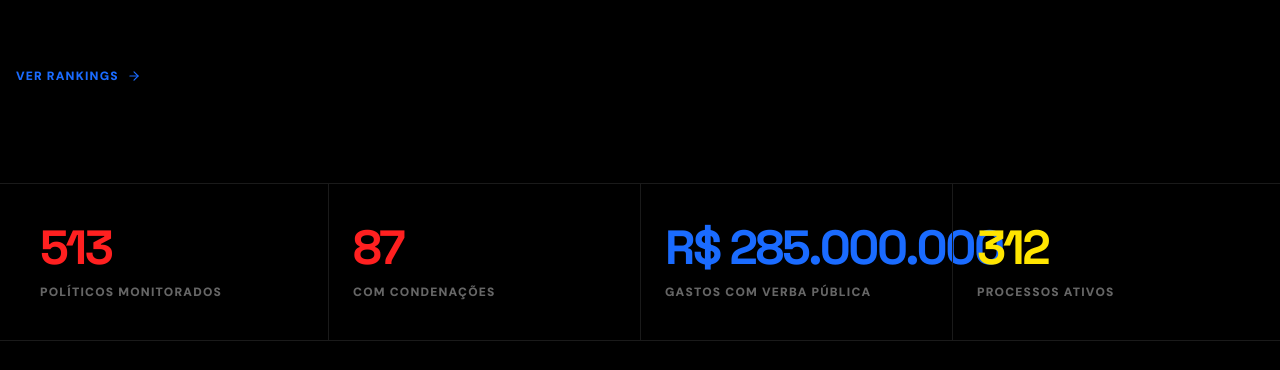
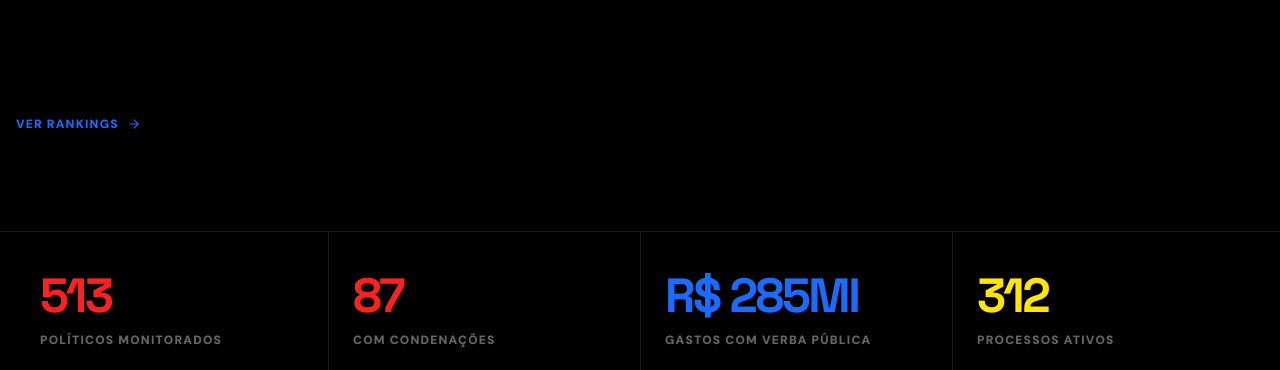
Before and after one commit to bauhausarchive/sem-palanque, a Next.js app in the folder frontend/: page / in a window 1280 px wide. Shown: the part 580-950 px from the top of the page. Built offline with nearby package versions, Linux system fonts and the light colour scheme; no server answers.

Commit message:
Ajusta espaco dos CTAs e metricas da home

```diff
--- a/frontend/app/page.tsx
+++ b/frontend/app/page.tsx
@@ -125,7 +125,7 @@ export default function Home() {
             Busque por nome, partido ou estado — ex: “Silva SP”, “MDB”
           </p>
 
-          <div className="mt-16">
+          <div className="mt-28">
             <Link
               href="/rankings"
               className="inline-flex items-center gap-2 text-xs font-black uppercase tracking-widest text-[#1A6BFF] hover:text-white transition-colors"
@@ -151,7 +151,7 @@ export default function Home() {
               color="#FF2020"
             />
             <StatCard
-              value={formatCurrency(MOCK_STATS.total_gastos_ceap).replace(',00', '')}
+              value="R$ 285MI"
               label="Gastos com verba pública"
               color="#1A6BFF"
             />
@@ -246,7 +246,7 @@ function StatCard({
   return (
     <div className="py-10 px-6">
       <p
-        className="text-5xl font-black tracking-tighter"
+        className="text-4xl font-black tracking-tighter md:text-5xl"
         style={{
           color,
           fontFamily: 'var(--font-space-grotesk), Space Grotesk, sans-serif',
```
